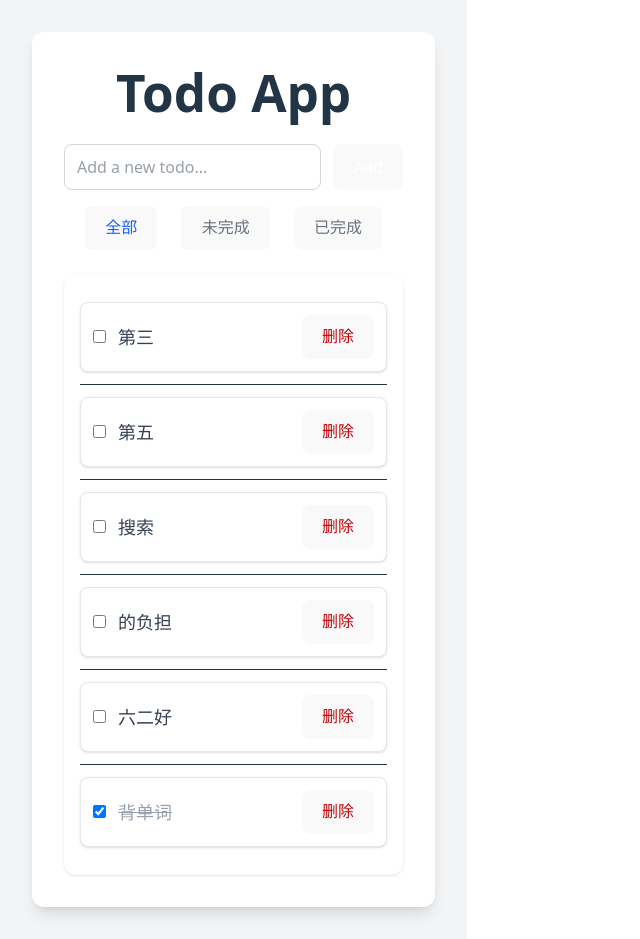
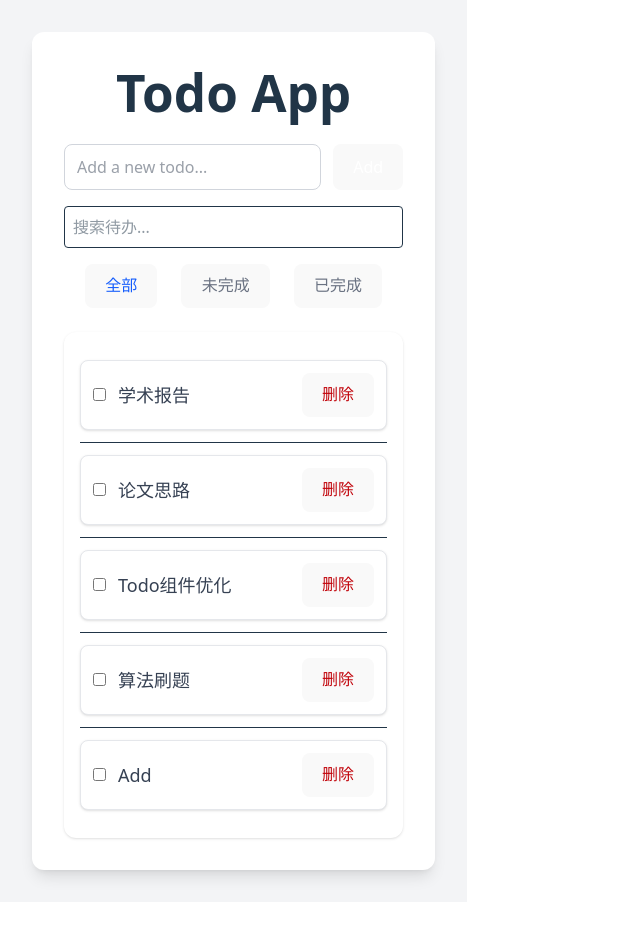
Before and after one commit to xzy1124/todo-app, a React (Vite) app: page / in a window 1280 px wide. Shown: the whole page, without its empty margins (0-640 px from the left). After the commit the page ends 902 px from the top, so only its background shows below. Built offline with nearby package versions, Linux system fonts and the light colour scheme; data requests are answered from the project's data file.

Commit message:
添加筛选搜索框忽略大小写

```diff
--- a/db.json
+++ b/db.json
@@ -1,34 +1,29 @@
 {
   "todos": [
     {
-      "id": "8901",
-      "title": "第三",
+      "id": "6430",
+      "title": "学术报告",
       "completed": false
     },
     {
-      "id": "3500",
-      "title": "第五",
+      "id": "8bba",
+      "title": "论文思路",
       "completed": false
     },
     {
-      "id": "392a",
-      "title": "搜索",
+      "id": "14d4",
+      "title": "Todo组件优化",
       "completed": false
     },
     {
-      "id": "70e8",
-      "title": "的负担",
+      "id": "f9a4",
+      "title": "算法刷题",
       "completed": false
     },
     {
-      "id": "9919",
-      "title": "六二好",
+      "id": "b1db",
+      "title": "Add",
       "completed": false
-    },
-    {
-      "id": "732c",
-      "title": "背单词",
-      "completed": true
     }
   ]
 }
--- a/src/pages/Home.tsx
+++ b/src/pages/Home.tsx
@@ -12,6 +12,8 @@ const Home: React.FC = () => {
     const [todos, setTodos] = useState<Todo[]>([]);
     //定义过滤状态
     const [filter, setFilter] = useState<'all' | 'completed' | 'active'>('all');
+        //在home组件加一个input输入框，状态存一下
+    const [search,setSearch] = useState('');
 
 //页面一加载我们就请求api去拿数据
     useEffect(() => {
@@ -46,21 +48,33 @@ const Home: React.FC = () => {
         setTodos(todos.filter(item => item.id !== id));
     }
     //根据过滤状态展示待办的事项,是用来对todos待办数组进行筛选的
+        //忽略大小写的搜索
+    const normalizedSearch = search.trim().toLowerCase();
     const filteredTodos = todos.filter(item => {
         // 父组件怎么知道是什么状态呢，因为父组件用来FilterBar组件，这个组件告诉父组件的，
         // 你点了哪个，就会把哪个状态传递给父组件的setFilter函数
         if(filter === 'active') return !item.completed;
         if(filter === 'completed') return item.completed;
         return true;
-    })
+            // 再根据搜索框的内容进行筛选
+    }).filter(item => item.title.toLowerCase().includes(normalizedSearch));
     return (
         <div className='min-h-screen bg-gray-100 flex justify-center p-8'>
             <div className='w-full max-w-4xl mx-auto bg-white shadow-lg rounded-xl p-8'>
                 <h1 className='text-3xl font-bold text-center mb-6'>Todo App</h1>
                 <TodoInput onAdd={handleAdd} />
                     {/* 这里展示过滤栏 */}
+                        {/* 这里加一个输入框 */}
+                <input
+                    type="text"
+                    placeholder='搜索待办...'
+                    className='w-full p-2 border rounded mb-4'
+                    value={search}
+                    onChange={(e) => setSearch(e.target.value)}
+
+                />
                 <FilterBar filter={filter} onChange={setFilter} />
-                    {/* 这里展示待办事项列表 */}
+                    {/* 这里展示待办事项列表,(根据过滤状态和搜索框的内容进行筛选,我搜什么就能出现什么) */}
                 <TodoList todos={filteredTodos} onToggle={handleToggle} onDelete={handleDelete} />
             </div>
         </div>
```
